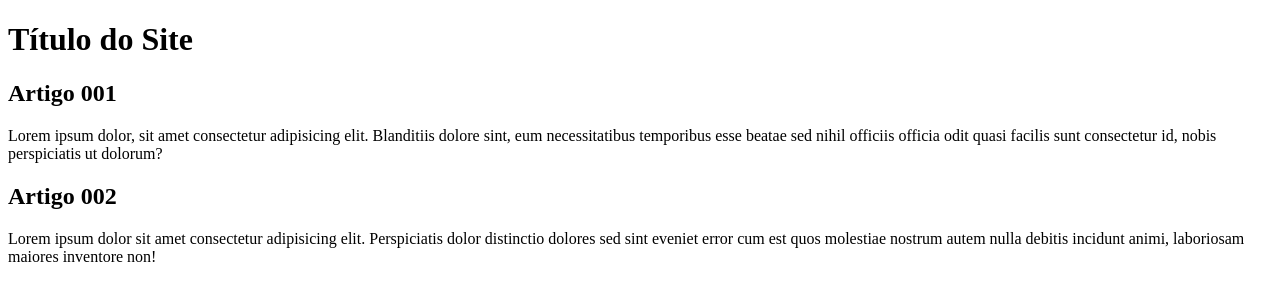
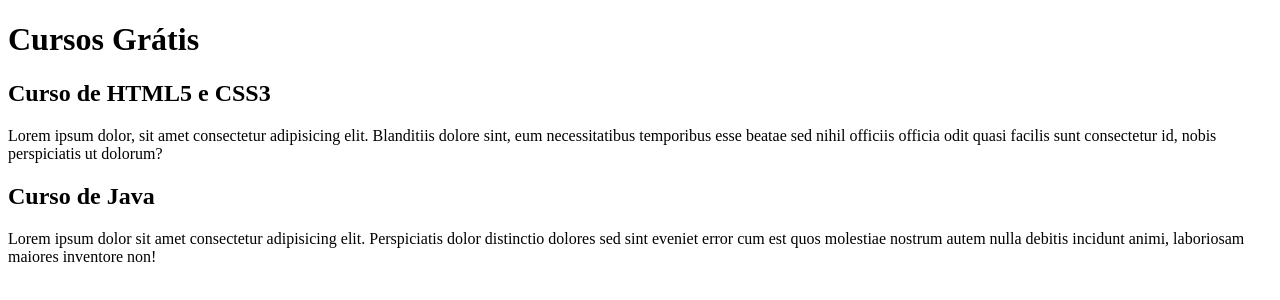
Before and after one commit to carvalhomaykon/projeto-site, a plain HTML site: page index.html in a window 1280 px wide. Drawn offline with Linux system fonts and the light colour scheme.

Commit message:
comecei a escrever o conteudo

```diff
--- a/index.html
+++ b/index.html
@@ -8,14 +8,14 @@
 <body>
     <main>
         <header>
-            <h1>Título do Site</h1>
+            <h1>Cursos Grátis</h1>
         </header>
         <article>
-            <h2>Artigo 001</h2>
+            <h2>Curso de HTML5 e CSS3</h2>
             <p>Lorem ipsum dolor, sit amet consectetur adipisicing elit. Blanditiis dolore sint, eum necessitatibus temporibus esse beatae sed nihil officiis officia odit quasi facilis sunt consectetur id, nobis perspiciatis ut dolorum?</p>
         </article>
         <article>
-            <h2>Artigo 002</h2>
+            <h2>Curso de Java</h2>
             <p>Lorem ipsum dolor sit amet consectetur adipisicing elit. Perspiciatis dolor distinctio dolores sed sint eveniet error cum est quos molestiae nostrum autem nulla debitis incidunt animi, laboriosam maiores inventore non!</p>
         </article>
     </main>
```
